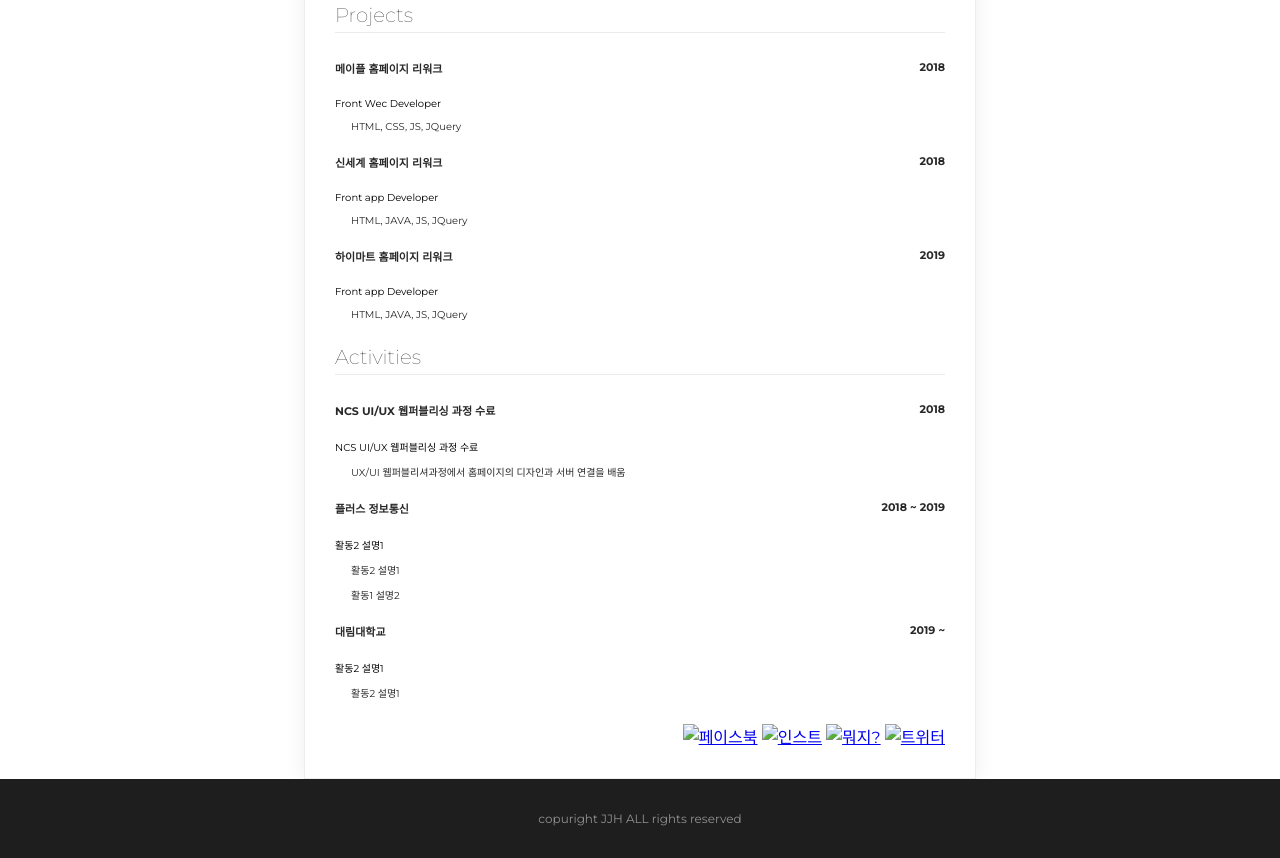
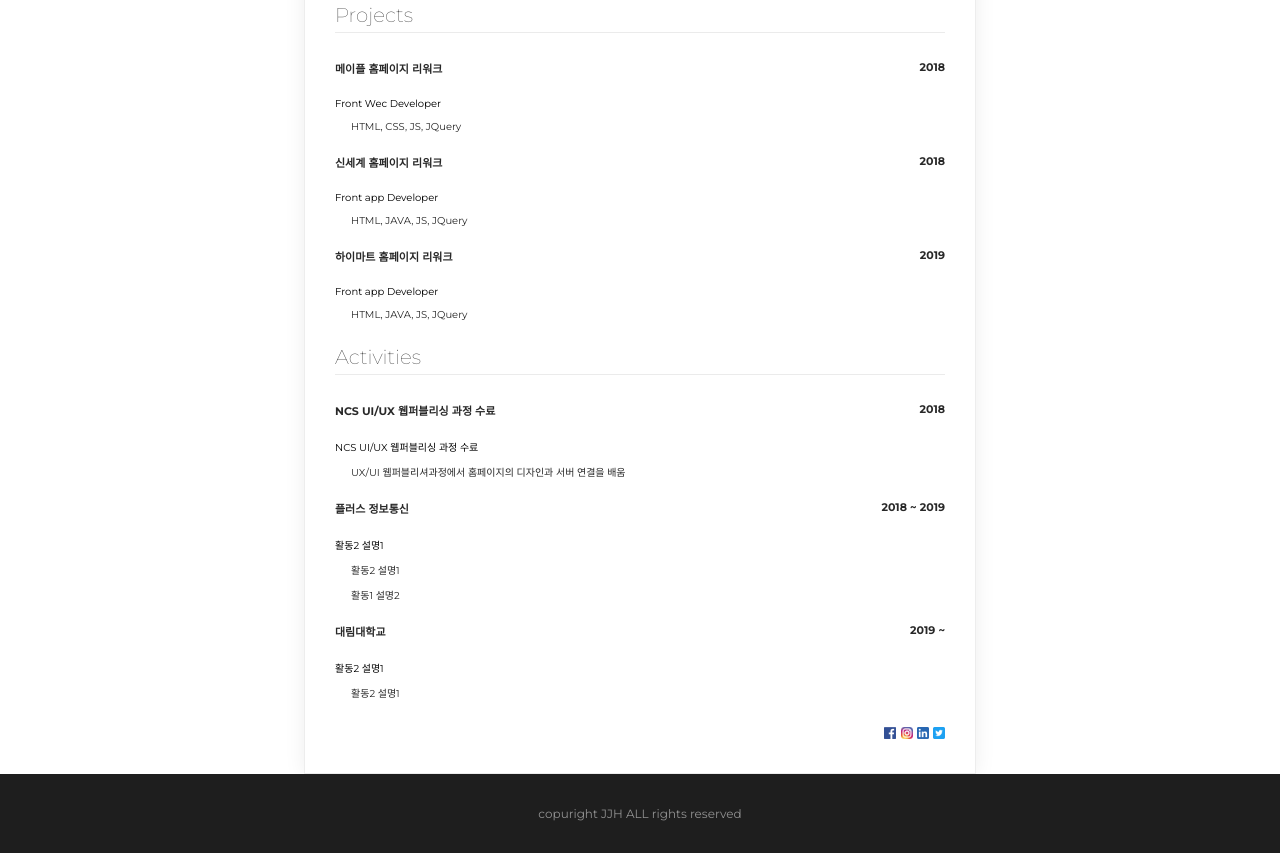
Before and after one commit to Fonsver/resume, a plain HTML site: page index.html in a window 1280 px wide. Shown: the part 248-1106 px from the top of the page. Drawn offline with Linux system fonts and the light colour scheme; the site is published under a folder, as on GitHub Pages, so addresses that start at the root find nothing.

Commit message:
이미지 업데이트

```diff
--- a/index.html
+++ b/index.html
@@ -72,10 +72,10 @@
             <p class="DescSubtext">활동2 설명1</p>
         </section>
         <div class="SnsWrap">
-            <a href="#"><img class="SnsImg" src="/imges/facebook.png" alt="페이스북"></a>
-            <a href="#"><img class="SnsImg" src="/imges/insta.png" alt="인스트"></a>
-            <a href="#"><img class="SnsImg" src="/imges/linked-in.png" alt="뭐지?"></a>
-            <a href="#"><img class="SnsImg" src="/imges/twitter.png" alt="트위터"></a>
+            <a href="#"><img class="SnsImg" src="imges/facebook.png" alt="페이스북"></a>
+            <a href="#"><img class="SnsImg" src="imges/insta.png" alt="인스트"></a>
+            <a href="#"><img class="SnsImg" src="imges/linked-in.png" alt="뭐지?"></a>
+            <a href="#"><img class="SnsImg" src="imges/twitter.png" alt="트위터"></a>
         </div>
     </div>
     <footer>
```
